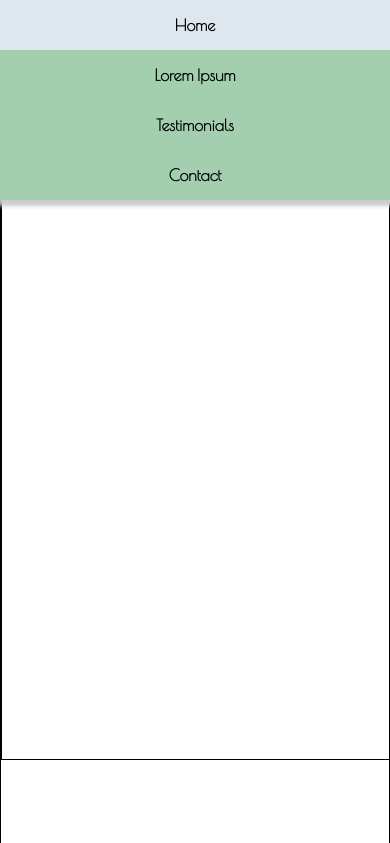
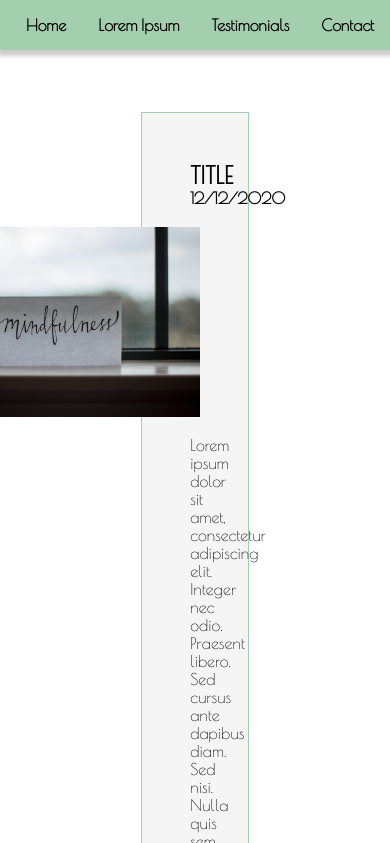
Before and after one commit to tzui20/psicoterapiagdl, a plain HTML site: page blog.html in a window 390 px wide. Shown: the top 843 px of the page. Drawn offline with nearby package versions, Linux system fonts and the light colour scheme.

Commit message:
overall changes

```diff
--- a/blog.html
+++ b/blog.html
@@ -19,10 +19,10 @@
     <div class="top__bar">
         <ul class="menu__bar">
             <a href="">
-                <li class="menu__item">Home</li>
+                <li class="menu__item"><a href="index.html">Home</a></li>
             </a>
             <a href="">
-                <li class="menu__item"><a href="#test2">Lorem Ipsum</a></li>
+                <li class="menu__item"><a href="blog.html">Lorem Ipsum</a></li>
             </a>
             <a href="">
                 <li class="menu__item"><a href="#test3">Testimonials</a></li>
@@ -35,13 +35,43 @@
 
     <div class="blog_container">
 		<div class="blog_post">
-
+				<div class="post_title">
+				<h2>TITLE</h2><h4 style="text-align: right">12/12/2020</h4>
+				</div>
+				<div class="post_image"><img src="images/ph-2.jpg" style="height: 190px;"></div>
+				<div class="post_copy">
+				<p>Lorem ipsum dolor sit amet, consectetur adipiscing elit. Integer nec odio. Praesent libero. Sed cursus ante dapibus diam. Sed nisi. Nulla quis sem at nibh elementum imperdiet. Duis sagittis ipsum. Praesent mauris. Fusce nec tellus sed augue semper porta. Mauris massa. Vestibulum lacinia arcu eget nulla. Class aptent taciti sociosqu ad litora torquent per conubia nostra, per inceptos himenaeos. Curabitur sodales ligula in libero. Sed dignissim lacinia nunc. </p>
+				<br>
+				<p>Curabitur tortor. Pellentesque nibh. Aenean quam. In scelerisque sem at dolor. Maecenas mattis. Sed convallis tristique sem. Proin ut ligula vel nunc egestas porttitor. Morbi lectus risus, iaculis vel, suscipit quis, luctus non, massa. Fusce ac turpis quis ligula lacinia aliquet. Mauris ipsum. Nulla metus metus, ullamcorper vel, tincidunt sed, euismod in, nibh. Quisque volutpat condimentum velit. Class aptent taciti sociosqu ad litora torquent per conubia nostra, per inceptos himenaeos. </p>
+				<br>
+				<p>Nam nec ante. Sed lacinia, urna non tincidunt mattis, tortor neque adipiscing diam, a cursus ipsum ante quis turpis. Nulla facilisi. Ut fringilla. Suspendisse potenti. Nunc feugiat mi a tellus consequat imperdiet. Vestibulum sapien. Proin quam. Etiam ultrices. Suspendisse in justo eu magna luctus suscipit. Sed lectus. </p>
+				</div>
 		</div>
-			<div class="blog_post">
-
+		<div class="blog_post">
+				<div class="post_title">
+				<h2>TITLE</h2><h4 style="text-align: right">12/12/2020</h4>
+				</div>
+				<div class="post_image"><img src="images/ph-2.jpg" style="height: 190px;"></div>
+				<div class="post_copy">
+				<p>Lorem ipsum dolor sit amet, consectetur adipiscing elit. Integer nec odio. Praesent libero. Sed cursus ante dapibus diam. Sed nisi. Nulla quis sem at nibh elementum imperdiet. Duis sagittis ipsum. Praesent mauris. Fusce nec tellus sed augue semper porta. Mauris massa. Vestibulum lacinia arcu eget nulla. Class aptent taciti sociosqu ad litora torquent per conubia nostra, per inceptos himenaeos. Curabitur sodales ligula in libero. Sed dignissim lacinia nunc. </p>
+				<br>
+				<p>Curabitur tortor. Pellentesque nibh. Aenean quam. In scelerisque sem at dolor. Maecenas mattis. Sed convallis tristique sem. Proin ut ligula vel nunc egestas porttitor. Morbi lectus risus, iaculis vel, suscipit quis, luctus non, massa. Fusce ac turpis quis ligula lacinia aliquet. Mauris ipsum. Nulla metus metus, ullamcorper vel, tincidunt sed, euismod in, nibh. Quisque volutpat condimentum velit. Class aptent taciti sociosqu ad litora torquent per conubia nostra, per inceptos himenaeos. </p>
+				<br>
+				<p>Nam nec ante. Sed lacinia, urna non tincidunt mattis, tortor neque adipiscing diam, a cursus ipsum ante quis turpis. Nulla facilisi. Ut fringilla. Suspendisse potenti. Nunc feugiat mi a tellus consequat imperdiet. Vestibulum sapien. Proin quam. Etiam ultrices. Suspendisse in justo eu magna luctus suscipit. Sed lectus. </p>
+				</div>
 		</div>
-			<div class="blog_post">
-
+		<div class="blog_post">
+				<div class="post_title">
+				<h2>TITLE</h2><h4 style="text-align: right">12/12/2020</h4>
+				</div>
+				<div class="post_image"><img src="images/ph-2.jpg" style="height: 190px;"></div>
+				<div class="post_copy">
+				<p>Lorem ipsum dolor sit amet, consectetur adipiscing elit. Integer nec odio. Praesent libero. Sed cursus ante dapibus diam. Sed nisi. Nulla quis sem at nibh elementum imperdiet. Duis sagittis ipsum. Praesent mauris. Fusce nec tellus sed augue semper porta. Mauris massa. Vestibulum lacinia arcu eget nulla. Class aptent taciti sociosqu ad litora torquent per conubia nostra, per inceptos himenaeos. Curabitur sodales ligula in libero. Sed dignissim lacinia nunc. </p>
+				<br>
+				<p>Curabitur tortor. Pellentesque nibh. Aenean quam. In scelerisque sem at dolor. Maecenas mattis. Sed convallis tristique sem. Proin ut ligula vel nunc egestas porttitor. Morbi lectus risus, iaculis vel, suscipit quis, luctus non, massa. Fusce ac turpis quis ligula lacinia aliquet. Mauris ipsum. Nulla metus metus, ullamcorper vel, tincidunt sed, euismod in, nibh. Quisque volutpat condimentum velit. Class aptent taciti sociosqu ad litora torquent per conubia nostra, per inceptos himenaeos. </p>
+				<br>
+				<p>Nam nec ante. Sed lacinia, urna non tincidunt mattis, tortor neque adipiscing diam, a cursus ipsum ante quis turpis. Nulla facilisi. Ut fringilla. Suspendisse potenti. Nunc feugiat mi a tellus consequat imperdiet. Vestibulum sapien. Proin quam. Etiam ultrices. Suspendisse in justo eu magna luctus suscipit. Sed lectus. </p>
+				</div>
 		</div>
 	</div>
 
--- a/styles.css
+++ b/styles.css
@@ -8,7 +8,7 @@
 html,
 body {
     width: 100%;
-    height: 100%;
+    height: auto;
     margin: 0px;
     padding: 0px;
     overflow-x: hidden;
@@ -33,10 +33,10 @@ li {
     flex-direction: row;
     justify-content: flex-end;
     width: 100%;
-    background-color: #A3CFAF;
-    position: fixed;
+    /*! background-color: #A3CFAF; */
+    position: absolute;
     z-index: 99;
-    box-shadow: 3px 1px 4px 5px #ccc;
+    /*! box-shadow: 3px 1px 4px 5px #ccc; */
     flex-wrap: wrap;
 }
 
@@ -56,7 +56,7 @@ li {
 }
 
 .hub_image {
-    background-image: url(images/ph-1.jpg);
+    background-image: url(images/ph-6.jpg);
     height: 610px;
     background-position: bottom;
     background-attachment: fixed;
@@ -115,7 +115,6 @@ li {
     background: white;
     opacity: 0.8;
     position: relative;
-    font-weight: bold;
 }
 
 .third_box_copy > ul:nth-child(1) {
@@ -192,20 +191,33 @@ li {
 
 
 .blog_container {
- border: 1px solid black;
- height: 100%;
+ height: auto;
  display: flex;
- flex-wrap: wrap;
  flex-direction: column;
+ width: 85%;
+ margin: auto;
+ background-color: white;
+ background-size: cover;
+ padding-top: 5rem;
 }
 .blog_post {
- padding: 21rem;
- border: 1px solid black;
- margin: auto;
+ border: 1px solid #A3CFAF;
+ margin: 2rem 7rem;
+ background-color: whitesmoke;
+ padding: 3rem;
 }
-
-
-
+.post_image {
+  position: relative;
+  display: block;
+  float: right;
+  padding: 0 0 1rem 2rem;
+}
+.post_copy {
+ position: relative;
+}
+.post_title {
+ padding-bottom: 20px;
+}
 
 
 
@@ -215,11 +227,12 @@ li {
     position: absolute;
     display: block;
     top: 24%;
-    width: 60%;
-    font-size: 24px;
+    width: 50%;
+    font-size: 27px;
     animation-duration: 20s;
     animation-timing-function: ease-in-out;
     animation-iteration-count: infinite;
+    font-family: Niconne;
 }
 
 .item-1 {
@@ -305,7 +318,7 @@ li {
         padding-top: 50px;
     }
     .hub_image {
-        background-image: url(images/ph-5.jpg);
+        background-image: url(images/ph-8.jpg);
         height: 610px;
         background-position: bottom;
         background-attachment: fixed;
@@ -322,7 +335,7 @@ li {
     }
     .menu__bar {
         display: flex;
-        flex-direction: column;
+        flex-direction: row;
         justify-content: flex-end;
         width: 100%;
         background-color: #A3CFAF;
```
Also changed, not shown: index.html (+2 -2 lines), images/ph-7.jpg (added), images/ph-8.jpg (added), images/ph-9.jpg (added). Lines whose indentation alone changed are shown as unchanged.
